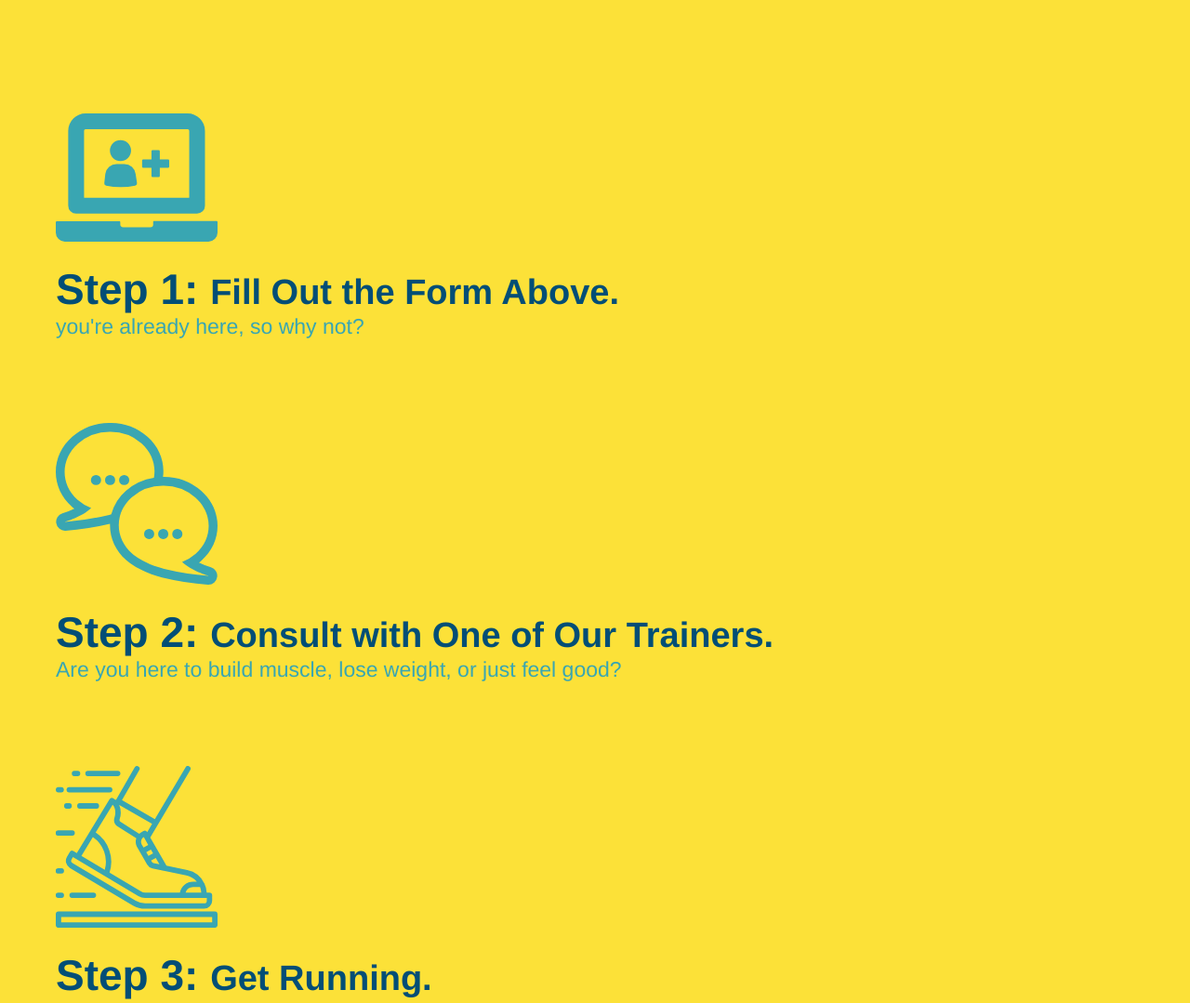
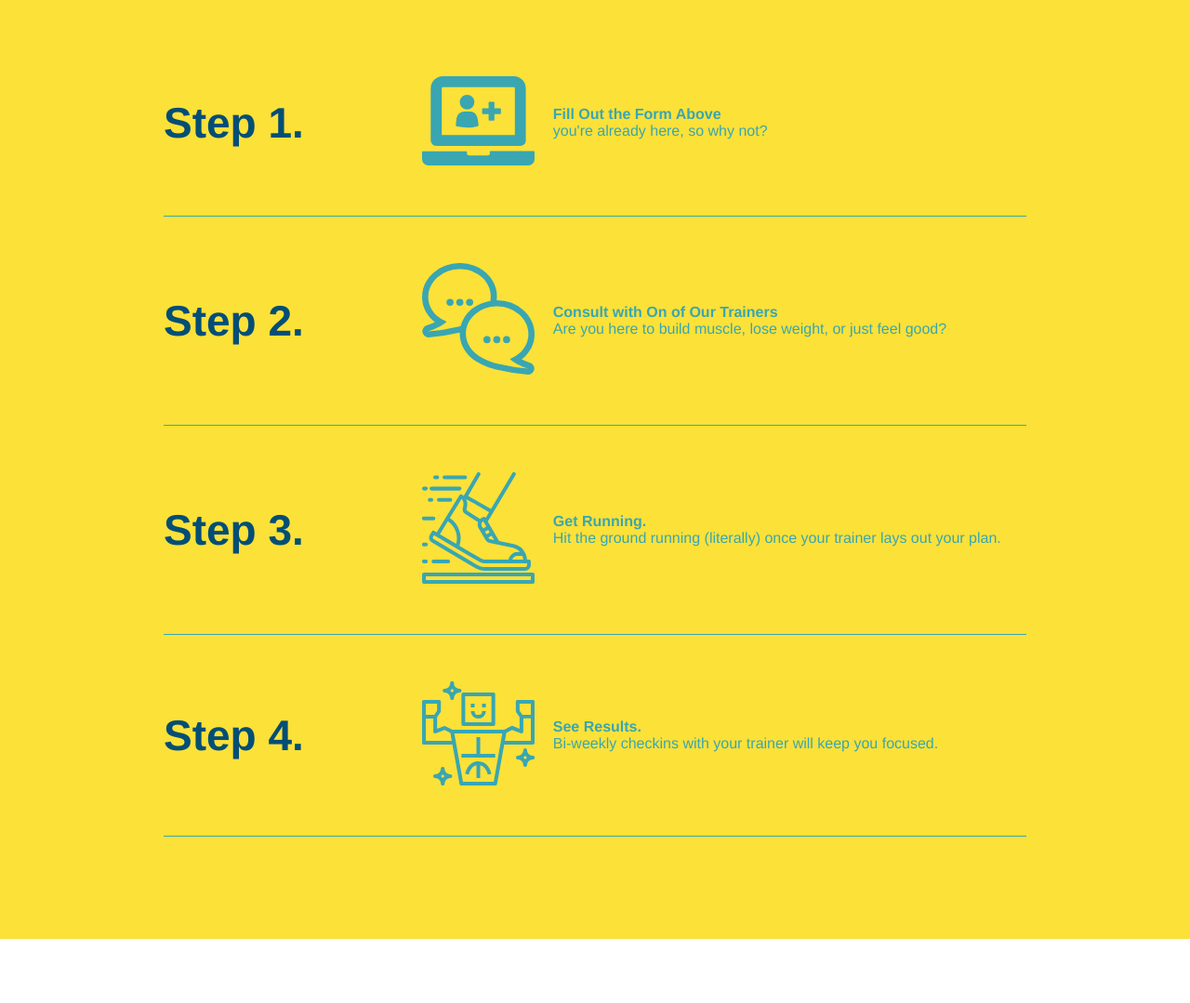
Before and after one commit to connorshea15/run-buddy, a plain HTML site: page index.html in a window 1280 px wide. Shown: the part 1222-2301 px from the top of the page at 93% size. Drawn offline with Linux system fonts and the light colour scheme.

Commit message:
Flexbox the Steps Whoa

```diff
--- a/assets/css/style.css
+++ b/assets/css/style.css
@@ -162,6 +162,17 @@ section {
     width: 50%;
 }
 
+.step {
+    margin: 50px auto;
+    padding-bottom: 50px;
+    width: 80%;
+    border-bottom: 1px solid #39a6b2;
+    display: flex;
+    flex-wrap: wrap;
+    align-items: center;
+    justify-content: space-between;
+}
+
 .primary-border {
     border-color: #fce138;
 }
@@ -183,30 +194,42 @@ section {
     background: #fce138;
 }
 
-.steps div {
-    margin-bottom: 80px;
+.step-info {
+    flex: 2 70%;
+    display: flex;
+    flex-wrap: wrap;
+    align-items: center;
 }
 
-.steps img {
-    width: 15%;
-    margin: 10px 0;
+.step h3 {
+    color: #024e76;
+    font-size: 46px;
+    flex: 1 30%;
 }
 
-.steps h3 {
-    color: #024e76;
-    font-size: 46px;
-    margin-top: 10px;
+.step-img {
+    flex: 1 12%;
+    margin-right: 20px;
 }
 
-.steps p {
-    color: #39a6b2;
-    font-size: 23px;
+.step-img img {
+    max-width: 100%;
 }
 
-.steps span {
-    font-size: 38px;
+.step-txt {
+    flex: 12;
 }
 
+.step-text h4 {
+    font-size: 26px;
+    line-height: 1.5;
+    color: #024e76;
+}
+
+.step-text p {
+    color: #39a6b2;
+    font-size: 18px;
+}
 /* Steps Style End */
 
 /* Trainer Style Start */
--- a/index.html
+++ b/index.html
@@ -104,35 +104,55 @@
                     What You Do
                 </h2>
             </div>
-            <div>
-                <!-- insert this img element -->
+            <div class="step">
+                <h3>Step 1.</h3>
+                <div class="step-info">
+                    <div class="step-img">
                         <img src = "./assets/images/step-1.svg" alt = "" />
-                <h3>Step 1: <span>Fill Out the Form Above.</span></h3>
+                    </div>
+                    <div class="step-txt">
+                        <h4>Fill Out the Form Above</h4>
                         <p>you're already here, so why not?</p>
                     </div>
-
-            <div>
-                <!-- insert this img element -->
+                </div>
+            </div>
+            <div class="step">
+                <h3>Step 2.</h3>
+                <div class="step-info">
+                    <div class="step-img">
                         <img src = "./assets/images/step-2.svg" alt = "" />
-                <h3>Step 2: <span>Consult with One of Our Trainers.</span></h3>
+                    </div>
+                    <div class="step-txt">
+                        <h4>Consult with On of Our Trainers</h4>
                         <p>Are you here to build muscle, lose weight, or just feel good?</p>
                     </div>
-
-            <div>
-                <!-- insert this img element -->
+                </div>
+            </div>
+            <div class="step">
+                <h3>Step 3.</h3>
+                <div class="step-info">
+                    <div class="step-img">
                         <img src = "./assets/images/step-3.svg" alt = "" />
-                <h3>Step 3: <span>Get Running.</span></h3>
+                    </div>
+                    <div class="step-txt">
+                        <h4>Get Running.</h4>
                         <p>Hit the ground running (literally) once your trainer lays out your plan.</p>
                     </div>
-
-            <div>
-                <!-- insert this img element -->
+                </div>
+            </div>
+            <div class="step">
+                <h3>Step 4.</h3>
+                <div class="step-info">
+                    <div class="step-img">
                         <img src = "./assets/images/step-4.svg" alt = "" />
-                <h3>Step 4: See Results.</h3>
+                    </div>
+                    <div class="step-txt">
+                        <h4>See Results.</h4>
                         <p>Bi-weekly checkins with your trainer will keep you focused.</p>
                     </div>
+                </div>
+            </div>
         </section>
-
         <!-- "Meet The Trainers" Section -->
         <section id = "your-trainers" class = "trainers">
             <div class="flex-row">
```
Lines whose indentation alone changed are shown as unchanged.
